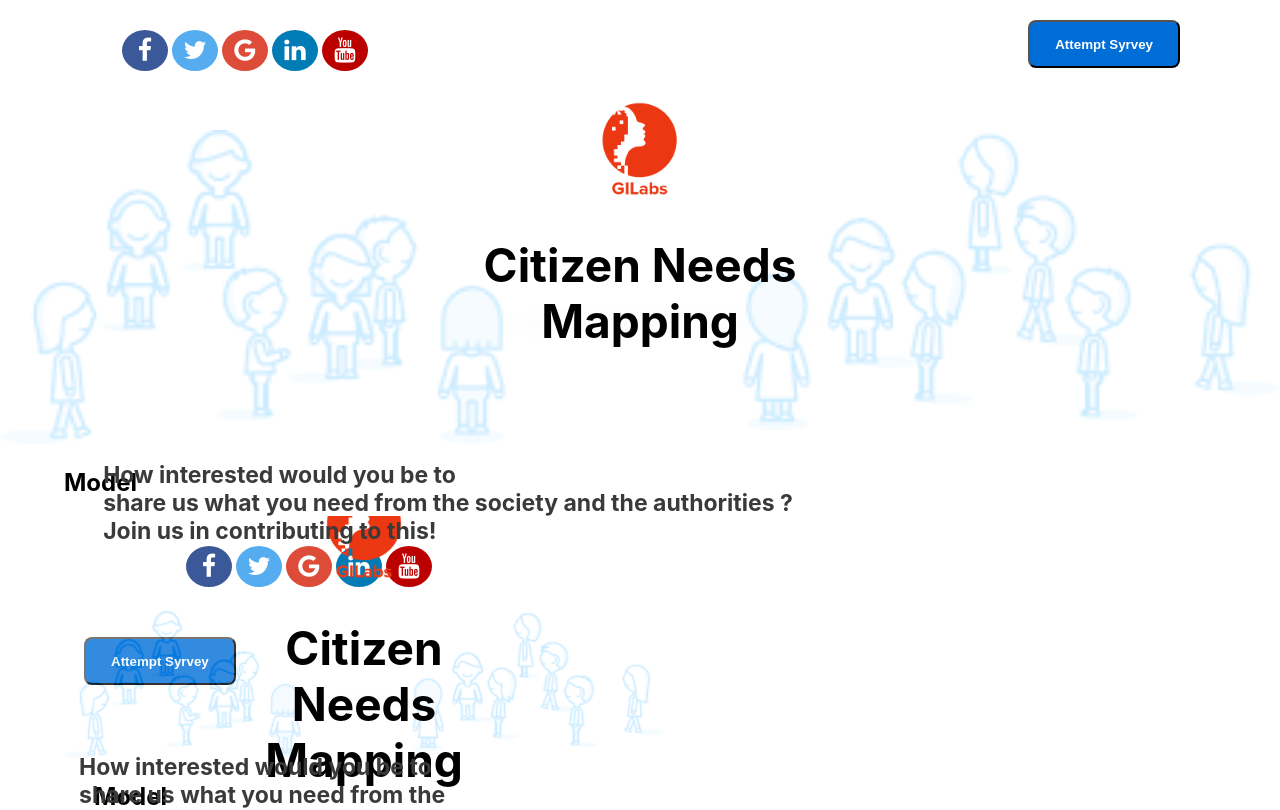
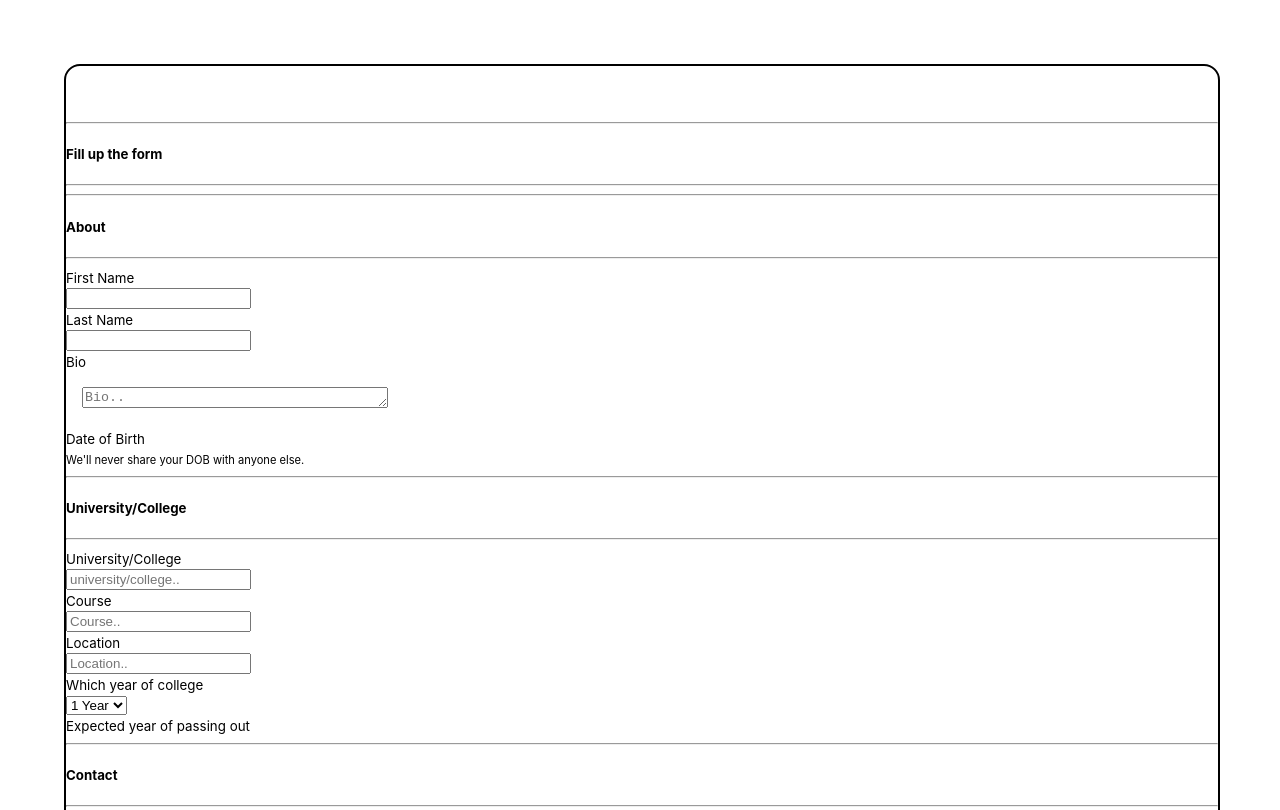
Before and after one commit to Hirafathima/GI-Labs, a React (Create React App) app: page /form in a window 1280 px wide. Shown: the top 810 px of the page. Built offline with nearby package versions, Linux system fonts and the light colour scheme.

Commit message:
deploy #2

```diff
--- a/package.json
+++ b/package.json
@@ -9,6 +9,7 @@
     "react": "^16.13.1",
     "react-bootstrap": "^1.0.1",
     "react-dom": "^16.13.1",
+    "react-router-dom": "^5.2.0",
     "react-scripts": "3.4.1"
   },
   "scripts": {
--- a/src/App.js
+++ b/src/App.js
@@ -1,12 +1,21 @@
-import React from 'react';
-import './App.css';
+import React from "react";
+import { BrowserRouter, Switch } from "react-router-dom";
+import Landingpage from "./Components/Landing/Landing";
+import Form from "./Components/Form/Form";
+import PublicRoute from "./Route/Publicroute";
+import "./App.css";
 
-import Landing from './Components/Landing/Landing';
-
-function App() {
-  return (
-    <Landing/>
-  );
+class App extends React.Component {
+  render() {
+    return (
+      <BrowserRouter>
+        <Switch>
+          <PublicRoute component={Landingpage} path="/" exact />
+          <PublicRoute component={Form} path="/form" exact />
+        </Switch>
+      </BrowserRouter>
+    );
+  }
 }
 
 export default App;
--- a/src/Components/Body/Body.css
+++ b/src/Components/Body/Body.css
@@ -1,4 +1,4 @@
-.row{
+.rowb{
     width:100%;
     height:60vh;
     display: flex;
--- /dev/null
+++ b/src/Components/Form/Form.css
@@ -0,0 +1,9 @@
+.formc{
+    width:90%;
+    height:100%;
+    margin-left:5%;
+    margin-top: 5%;
+    border:2px solid;
+    padding-top:3rem;
+    border-radius: 1rem;
+}
--- /dev/null
+++ b/src/Components/Form/Form.js
@@ -0,0 +1,237 @@
+import React from "react";
+import { Container, Row, Col, Image, Form, Button } from "react-bootstrap";
+import './Form.css'
+const styles = {
+	error: {
+		color: "red"
+	}
+};
+
+class Fillform extends React.Component {
+	constructor(props) {
+		super(props);
+		this.state = {
+			file: '',
+			first_name: '',
+			last_name: '',
+			bio: '',
+			dob: new Date(),
+			university: '',
+			course: '',
+			current_location: '',
+			college_year: 1,
+			passout: new Date(),
+			mobile: 0,
+			oldmobile: 0,
+			userid: '',
+			user:'',
+			error:'',
+			usertype: '',
+			coa_number:0
+		}
+		this.handleSubmit = this.handleSubmit.bind(this);
+	}
+
+
+	handleSubmit(event) {
+		event.preventDefault();
+	}
+
+
+
+	render() {
+		return (
+			<div className="mt-5 mb-5 formc">
+				<Container>
+					<hr className="mt-0 mb-1" />
+					<h5 className="ml-5">Fill up the form</h5>
+					<hr className="mt-0" />
+					<hr className="mt-0 mb-1" />
+					<h5 className="A42dftag">About</h5>
+					<hr className="mt-0" />
+					<Row>
+						<Col sm={3}>
+							<small>First Name</small>
+						</Col>
+						<Col sm={9}>
+							<Form>
+								<Form.Group>
+									<Form.Control
+										size="sm"
+										type="text"
+										value={this.state.first_name}
+										onChange={e => this.setState({ first_name: e.target.value })}
+									/>
+								</Form.Group>
+							</Form>
+						</Col>
+					</Row>
+					<Row>
+						<Col sm={3}>
+							<small>Last Name</small>
+						</Col>
+						<Col sm={9}>
+							<Form>
+								<Form.Group>
+									<Form.Control
+										size="sm"
+										type="text"
+										value={this.state.last_name}
+										onChange={e => this.setState({ last_name: e.target.value })}
+									/>
+								</Form.Group>
+							</Form>
+						</Col>
+					</Row>
+					<Row>
+						<Col sm={3}>
+							<small>Bio</small>
+						</Col>
+						<Col sm={9}>
+							<Form>
+								<Form.Group>
+									<Form.Control
+										size="sm"
+										as="textarea"
+										rows="1"
+										value={this.state.bio}
+										onChange={e => this.setState({ bio: e.target.value })}
+										placeholder="Bio.."
+									/>
+								</Form.Group>
+							</Form>
+						</Col>
+					</Row>
+					<Row>
+						<Col sm={3}>
+							<small>Date of Birth</small>
+						</Col>
+						<Col sm={9}>
+							<Form>
+								<Form.Group>
+
+									<Form.Text className="text-muted">
+										<small>We'll never share your DOB with anyone else.</small>
+									</Form.Text>
+								</Form.Group>
+							</Form>
+						</Col>
+					</Row>
+					<hr className="mt-0 mb-1" />
+					<h5 className="A42dftag">University/College</h5>
+					<hr className="mt-0" />
+					<Row>
+						<Col sm={3}>
+							<small>University/College</small>
+						</Col>
+						<Col sm={9}>
+							<Form>
+								<Form.Group>
+									<Form.Control
+										size="sm"
+										type="text"
+										placeholder="university/college.."
+										value={this.state.university}
+										onChange={e => this.setState({ university: e.target.value })}
+									/>
+								</Form.Group>
+							</Form>
+						</Col>
+					</Row>
+					<Row>
+						<Col sm={3}>
+							<small>Course</small>
+						</Col>
+						<Col sm={9}>
+							<Form>
+								<Form.Group>
+									<Form.Control
+										size="sm"
+										type="text"
+										placeholder="Course.."
+										value={this.state.course}
+										onChange={e => this.setState({ course: e.target.value })}
+									/>
+								</Form.Group>
+							</Form>
+						</Col>
+					</Row>
+					<Row>
+						<Col sm={3}>
+							<small>Location</small>
+						</Col>
+						<Col sm={9}>
+							<Form>
+								<Form.Group>
+									<Form.Control
+										size="sm"
+										type="text"
+										placeholder="Location.."
+										value={this.state.current_location}
+										onChange={e => this.setState({ current_location: e.target.value })}
+									/>
+								</Form.Group>
+							</Form>
+						</Col>
+					</Row>
+					<Row>
+						<Col sm={3}>
+							<small>Which year of college</small>
+						</Col>
+						<Col sm={9}>
+							<Form.Group>
+								<Form.Control as="select" size="sm" className="mb-0" value={this.state.college_year} onChange={e => this.setState({ college_year: e.target.value })}>
+									<option value={1}>1 Year</option>
+									<option value={2}>2 Year</option>
+									<option value={3}>3 Year</option>
+									<option value={4}>4 Year</option>
+									<option value={5}>5 Year</option>
+								</Form.Control>
+							</Form.Group>
+						</Col>
+					</Row>
+					<Row className="mt-3">
+						<Col sm={3}>
+							<small>Expected year of passing out</small>
+						</Col>
+						<Col sm={9}>
+							<Form>
+								<Form.Group>
+
+								</Form.Group>
+							</Form>
+						</Col>
+					</Row>
+					<hr className="mt-0 mb-1" />
+					<h5 className="A42dftag">Contact</h5>
+					<hr className="mt-0" />
+					<Row className="mt-3">
+						<Col sm={3}>
+							<small>Mobile Number</small>
+						</Col>
+						<Col sm={9}>
+							<Form>
+								<Form.Control
+									size="sm"
+									type="number"
+									placeholder="9876543210"
+									onChange={this.validateMobile}
+									value={this.state.mobile}
+								/>
+							</Form>
+							<small style={styles.error}>{this.state.error}</small>
+						</Col>
+					</Row>
+					<hr className="mt-3 mb-2" />
+					<div className="d-flex flex-row-reverse bd-highlight">
+						<div className="p-2 bd-highlight">
+							<Button variant="primary" type="submit" size="sm" onClick={this.handleSubmit} block> Submit </Button>
+						</div>
+					</div>
+				</Container>
+			</div>
+		);
+	}
+}
+
+export default Fillform;
--- a/src/Components/Intro/Intro.js
+++ b/src/Components/Intro/Intro.js
@@ -19,7 +19,6 @@ class Intro extends React.Component{
                 <div class="hero-box">
                     <img src={Logo} class="logo"></img>
                     <h1 class="hero-title">Citizen Needs <br/>Mapping</h1>
-
                 </div>
                 <div>
                     <p class="hero-text">How interested would you be to <br/>share us what you need from the society and the authorities ?<br/>Join us in contributing to this! </p>
--- /dev/null
+++ b/src/Route/Publicroute.js
@@ -0,0 +1,11 @@
+import React from 'react';
+import { Route } from 'react-router-dom';
+const PublicRoute = ({ component: Component, ...rest }) => {
+  return (
+    <Route {...rest} render={props => (
+      <Component {...props} />
+    )} />
+  );
+};
+
+export default PublicRoute;
```
Also changed, not shown: 1 other file (tests, documents, lock files or other folders).
